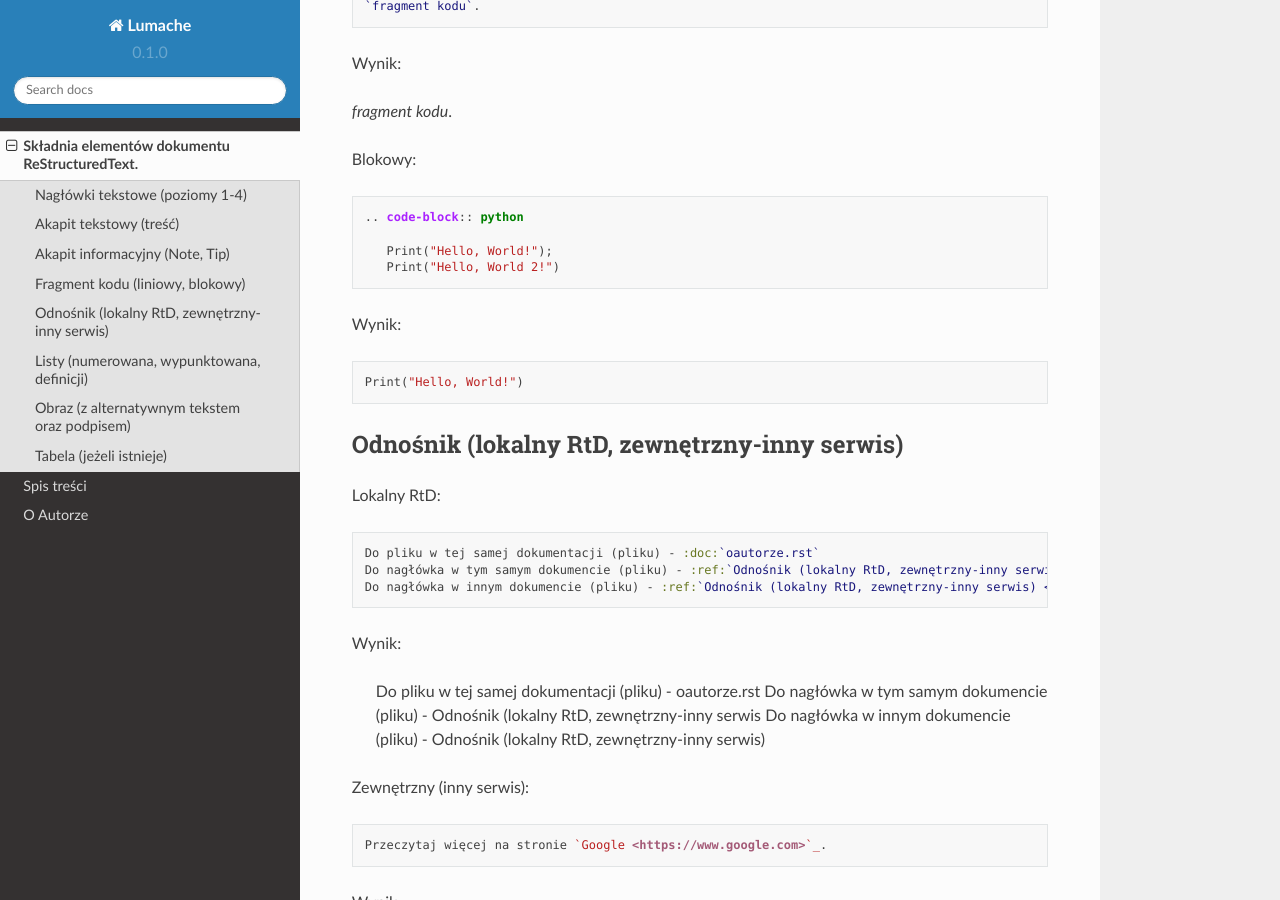
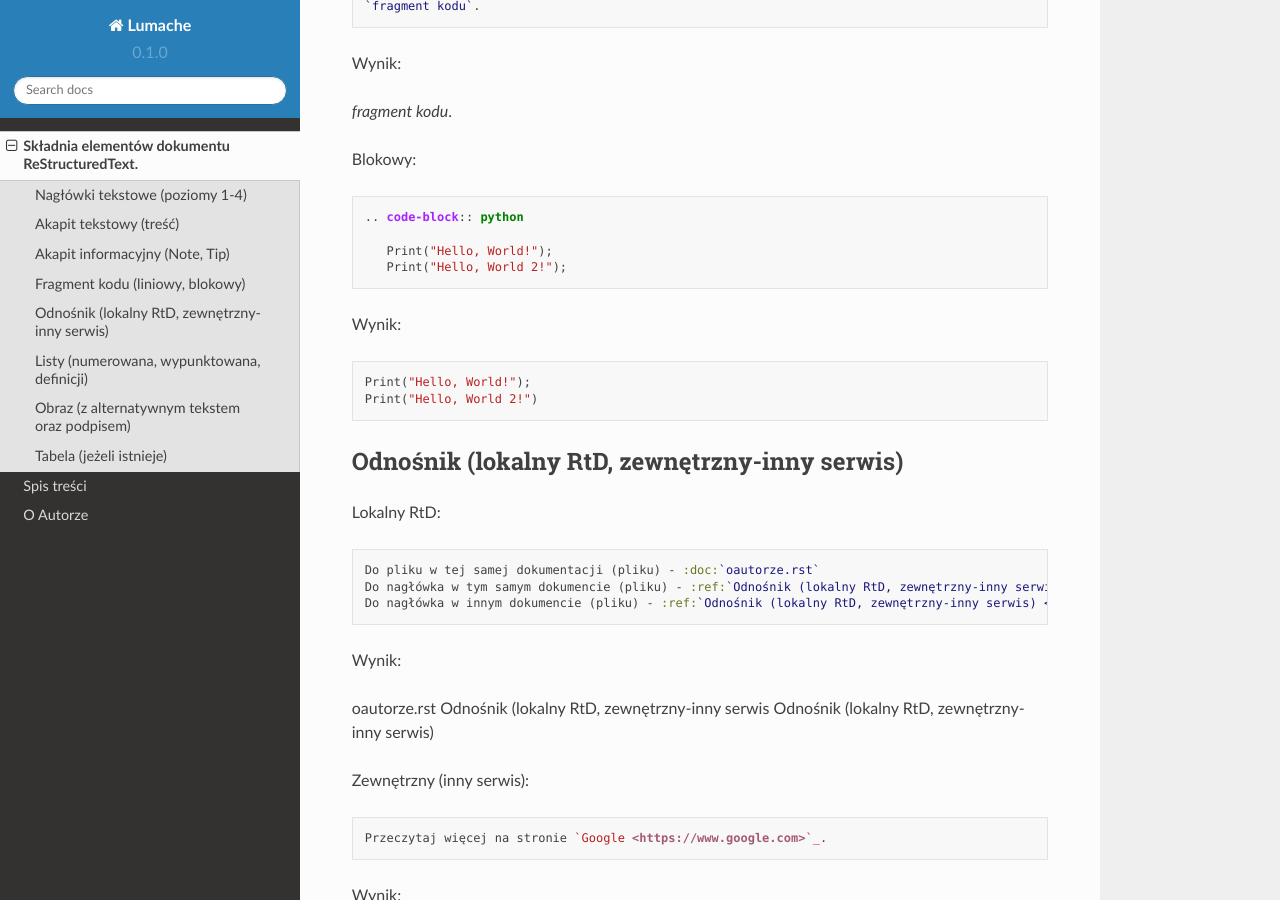
Before and after one commit to ErykGolumski2004/zse-4tr-eg-rtd, a Sphinx documentation site: the page built from docs/source/restructuredtext.rst, in a window 1280 px wide and 900 px high, scrolled down 1571 px. Built offline with Sphinx 7.4.7 and the Read the Docs theme 2.0.0, drawn with Linux system fonts in a browser that asks for light colours; pages that are not in the unit, such as notebooks, are missing from menus.

Commit message:
Update restructuredtext.rst

```diff
--- a/docs/source/restructuredtext.rst
+++ b/docs/source/restructuredtext.rst
@@ -81,13 +81,14 @@ Blokowy:
    .. code-block:: python
 
       Print("Hello, World!");
-      Print("Hello, World 2!")
+      Print("Hello, World 2!");
 
 Wynik:
 
 .. code-block:: python
 
-   Print("Hello, World!")
+   Print("Hello, World!");
+   Print("Hello, World 2!")
 
 
 Odnośnik (lokalny RtD, zewnętrzny-inny serwis)
@@ -103,9 +104,9 @@ Lokalny RtD:
 
 Wynik:
 
-   Do pliku w tej samej dokumentacji (pliku) - :doc:`oautorze.rst`
-   Do nagłówka w tym samym dokumencie (pliku) - :ref:`Odnośnik (lokalny RtD, zewnętrzny-inny serwis`
-   Do nagłówka w innym dokumencie (pliku) - :ref:`Odnośnik (lokalny RtD, zewnętrzny-inny serwis) <restructuredtext.rst>`
+:doc:`oautorze.rst`
+:ref:`Odnośnik (lokalny RtD, zewnętrzny-inny serwis`
+:ref:`Odnośnik (lokalny RtD, zewnętrzny-inny serwis) <restructuredtext.rst>`
 
 Zewnętrzny (inny serwis):
 
```
